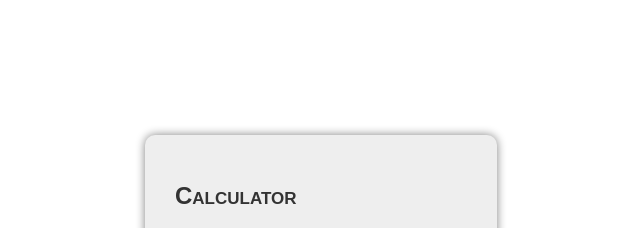
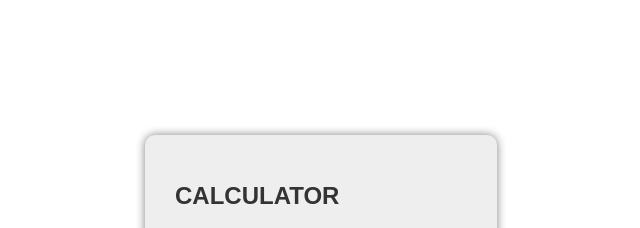
Before and after one commit to Behhbudov/JS-Calculator, a plain HTML site: page index.html in a window 1280 px wide. Shown: the top 228 px of the page, without its empty margins (319-959 px from the left). Drawn offline with Linux system fonts and the light colour scheme.

Commit message:
Update index.html

```diff
--- a/index.html
+++ b/index.html
@@ -18,7 +18,7 @@
     <body>
 
         <div id="calculator">
-            <h1>Calculator</h1>
+            <h1>CALCULATOR</h1>
             <input id="display" type="text" />
             <div>
                 <button onclick="clean()">C</button>
```
